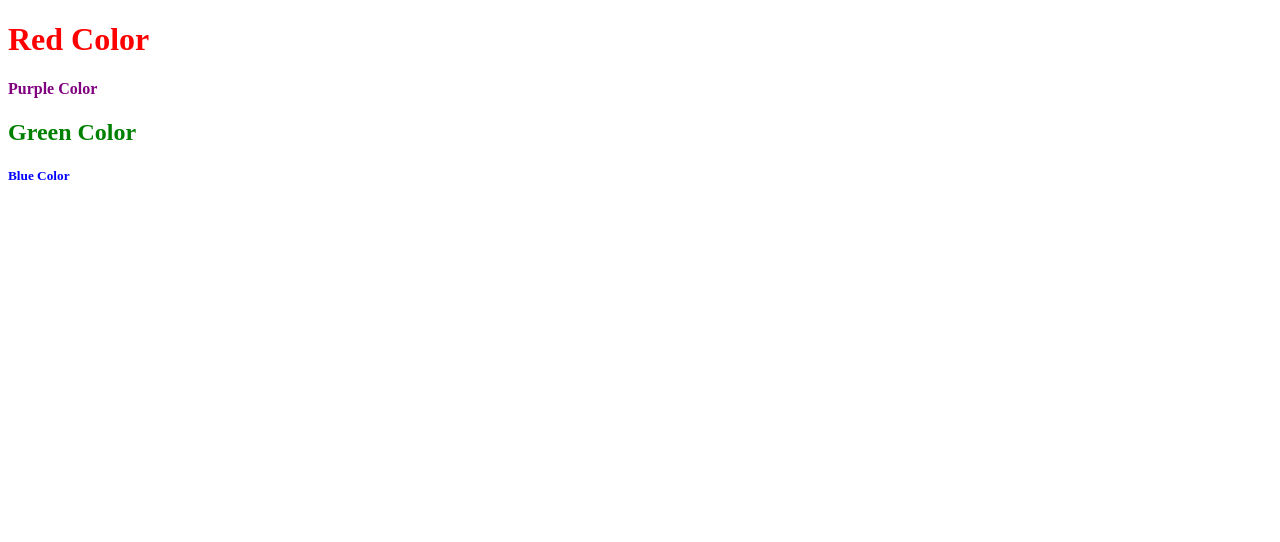
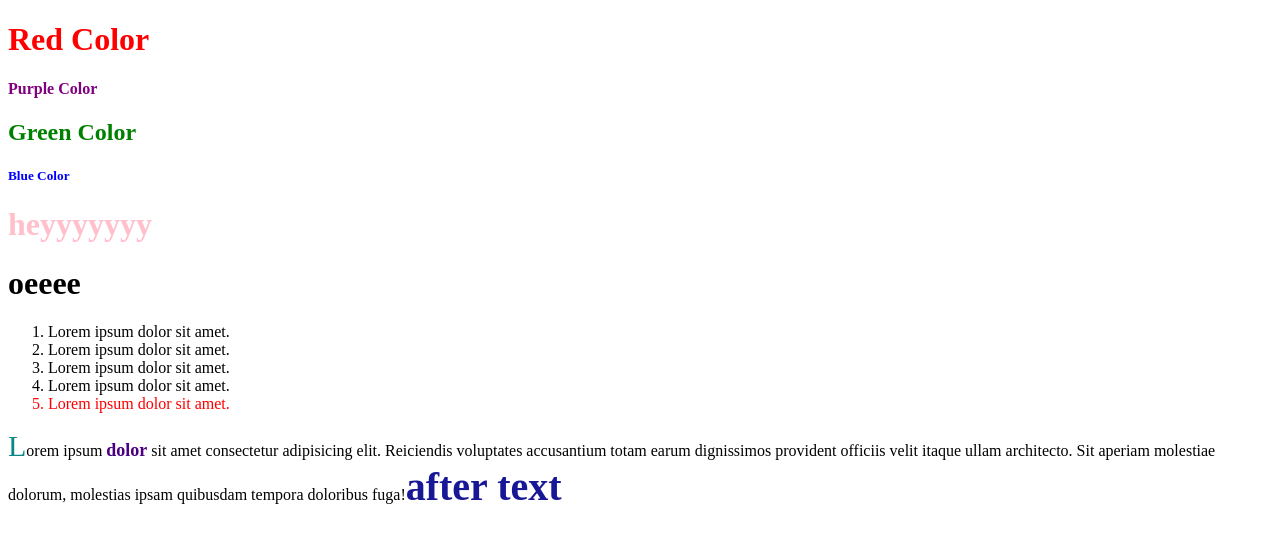
Before and after one commit to rachit467/gettingintomern, a plain HTML site: page task.html in a window 1280 px wide. Drawn offline with Linux system fonts and the light colour scheme.

Commit message:
added new file

```diff
--- a/task.html
+++ b/task.html
@@ -23,9 +23,6 @@
         }
     </style>
 
-    <!-- <link rel="stylesheet" href="index.css">
- -->
-
   </head>
 
   <body>
@@ -44,6 +41,67 @@
     <div id="unique">
       <h5>Blue Color</h5>
     </div>
+
+    <style>
+      .qc>h1{
+        color: pink;
+      }
+    </style>
+
+    <div class="qc">
+    <h1>heyyyyyyy</h1>
+
+    <div class="ac">
+      <h1>oeeee</h1>
+    </div>
+
+
+    <!-- colors the nth-child  -->
+       <style>
+
+      li:nth-child(5) {
+        color: red;
+      }
+    </style>
+  </head>
+
+    <ol>
+      <li>Lorem ipsum dolor sit amet.</li>
+      <li>Lorem ipsum dolor sit amet.</li>
+      <li>Lorem ipsum dolor sit amet.</li>
+      <li>Lorem ipsum dolor sit amet.</li>
+      <li>Lorem ipsum dolor sit amet.</li>
+    </ol>
+
+
+    <style>
+      span{
+
+        color: indigo;
+        font-size: large;
+        font-weight: bold;
+        }
+
+        p::first-letter{
+        color: rgb(11, 135, 135);
+        font-size: 30px;
+      }
+
+      p::after{
+        content: "after text";
+        font-weight: bolder;
+        font-size: 40px;
+        color: rgb(24, 24, 151);
+      }
+      p:hover{
+        background-color: lightslategray;
+      }
+
+
+    </style>
+
+    <p>Lorem ipsum <span> dolor</span>  sit amet consectetur adipisicing elit. Reiciendis voluptates accusantium totam earum dignissimos provident officiis velit itaque ullam architecto. Sit aperiam molestiae dolorum, molestias ipsam quibusdam tempora doloribus fuga!</p>
+
   </body>
 
 </html>
```
Also changed, not shown: newfile.html (added).
